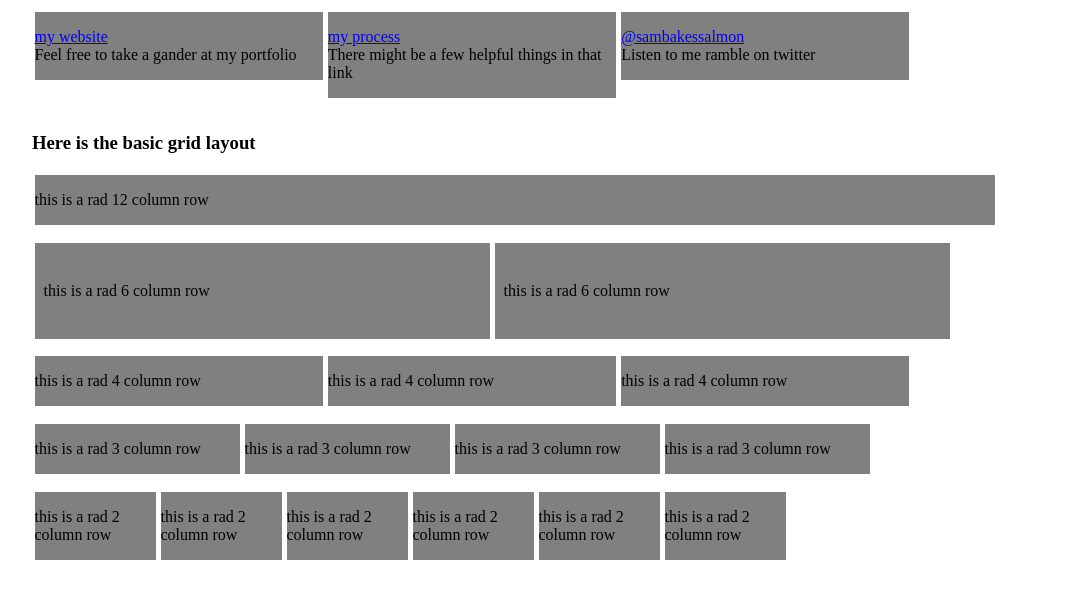
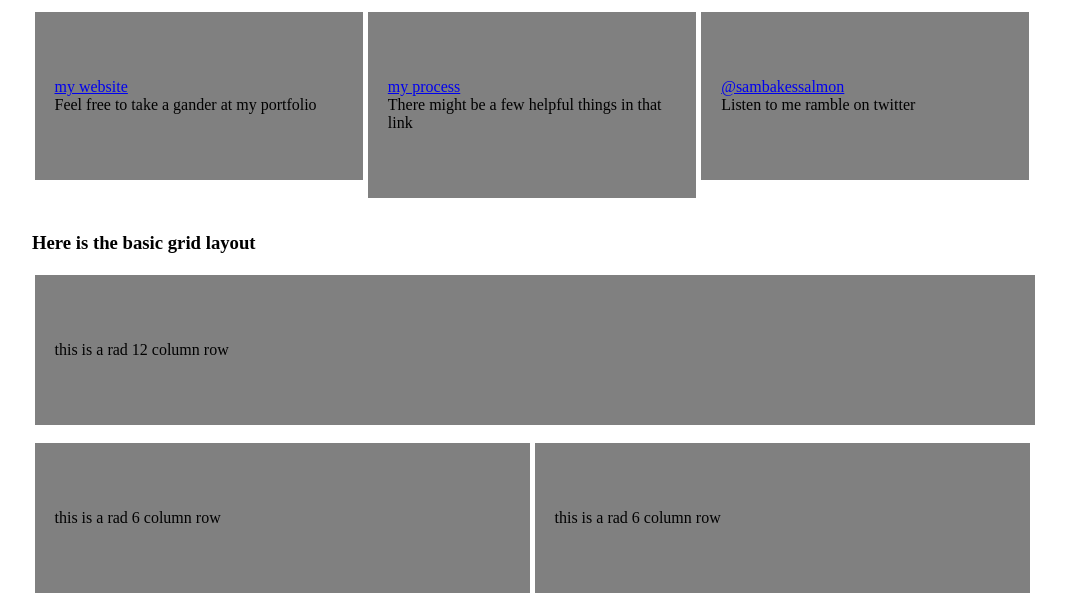
Before and after one commit to latitudecode/gridtorious-1.0, a plain HTML site: page index.html in a window 1280 px wide. Shown: the part 130-727 px from the top of the page, without its empty margins (108-1174 px from the left). Drawn offline with Linux system fonts and the light colour scheme.

Commit message:
Revert 91e8d8d..c6f1d63
This rolls back to commit 91e8d8df6960c61d6ac2e601ead9fa4644b4fc21.

```diff
--- a/css/gridtorious.css
+++ b/css/gridtorious.css
@@ -17,7 +17,6 @@ body {
 
 div {
 	display: block;
-
 }
 
 /*
@@ -57,15 +56,10 @@ div {
 .columns {
 	float: left;
 	background-color: grey;
+	padding: 5% 2% 5% 2%;
 	margin: .25%;
-
 }
 
-
-.panel {
-	padding: 5% 2% 5% 2%;
-
-}
 
 /*
 + Sizes of the columns
--- a/index.html
+++ b/index.html
@@ -50,14 +50,10 @@
 
 	<div class="row">
 		<div class="column-6 columns">
-			<div class="panel">
-				<p>this is a rad 6 column row</p>
-			</div>
+			<p>this is a rad 6 column row</p>
 		</div>
 		<div class="column-6 columns">
-			<div class="panel">
-				<p>this is a rad 6 column row</p>
-			</div>
+			<p>this is a rad 6 column row</p>
 		</div>
 	</div>
 
```
